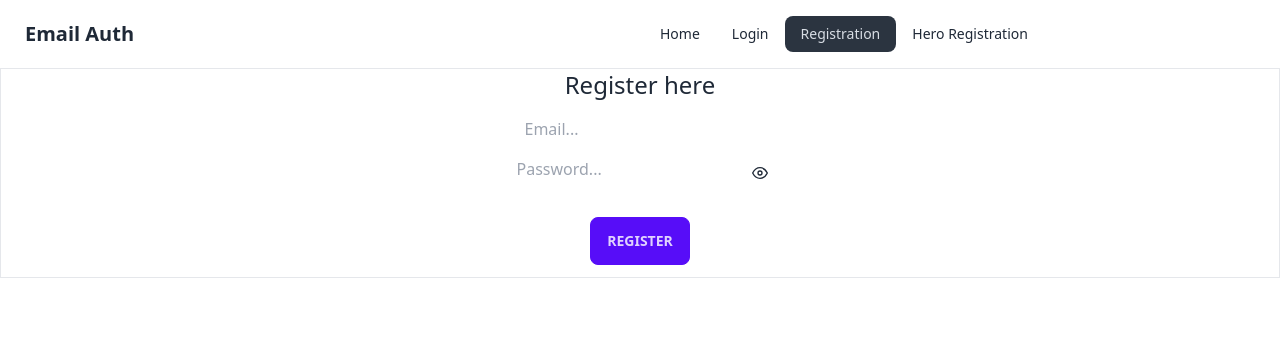
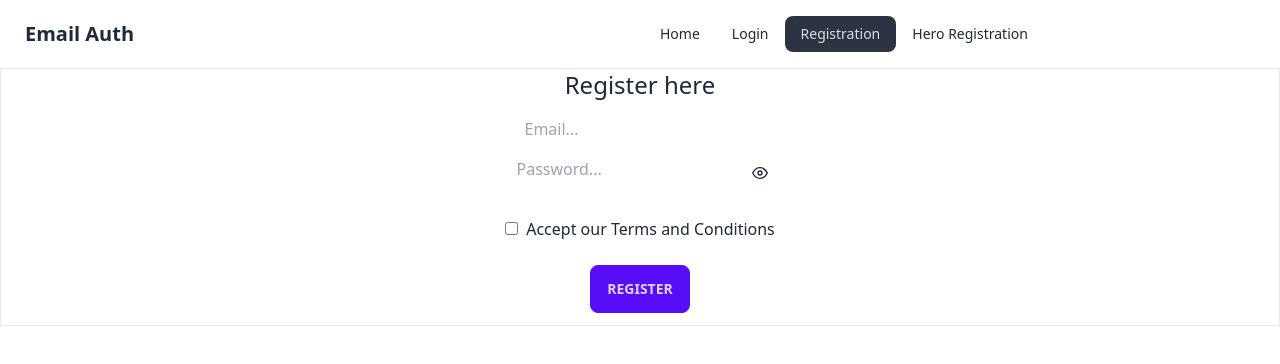
Before and after one commit to Mmsshakil/user-mail-pass-auth, a React (Vite) app: page /register in a window 1280 px wide. Shown: the top 364 px of the page. Built offline with nearby package versions, Linux system fonts and the light colour scheme.

Commit message:
term and condition added

```diff
--- a/src/components/Register/Register.jsx
+++ b/src/components/Register/Register.jsx
@@ -22,7 +22,9 @@
         e.preventDefault();
         const email = e.target.email.value;
         const password = e.target.password.value;
-        // console.log(email , password);
+        const terms = e.target.terms.checked;
+
+        console.log(terms);
 
         // reset error
         setRegisterError('');
@@ -33,6 +35,10 @@
         // password check
         if (!passwordPattern.test(password)) {
             setRegisterError('Password must include at least one uppercase letter (A-Z), one lowercase letter (a-z), one special symbol, and one digit (0-9).');
+            return;
+        }
+        else if(!terms){
+            setRegisterError('Accept our Terms and Conditons');
             return;
         }
 
@@ -72,6 +78,11 @@
                 </div>
 
                 <br />
+                <div>
+                        <input type="checkbox" name="terms" id="terms" />
+                        <label className="ml-2" htmlFor="terms">Accept our <a href="">Terms and Conditions</a></label>
+                </div>
+                <br />
                 <input className="btn btn-primary mb-3" type="submit" value="Register" />
             </form>
 
```
